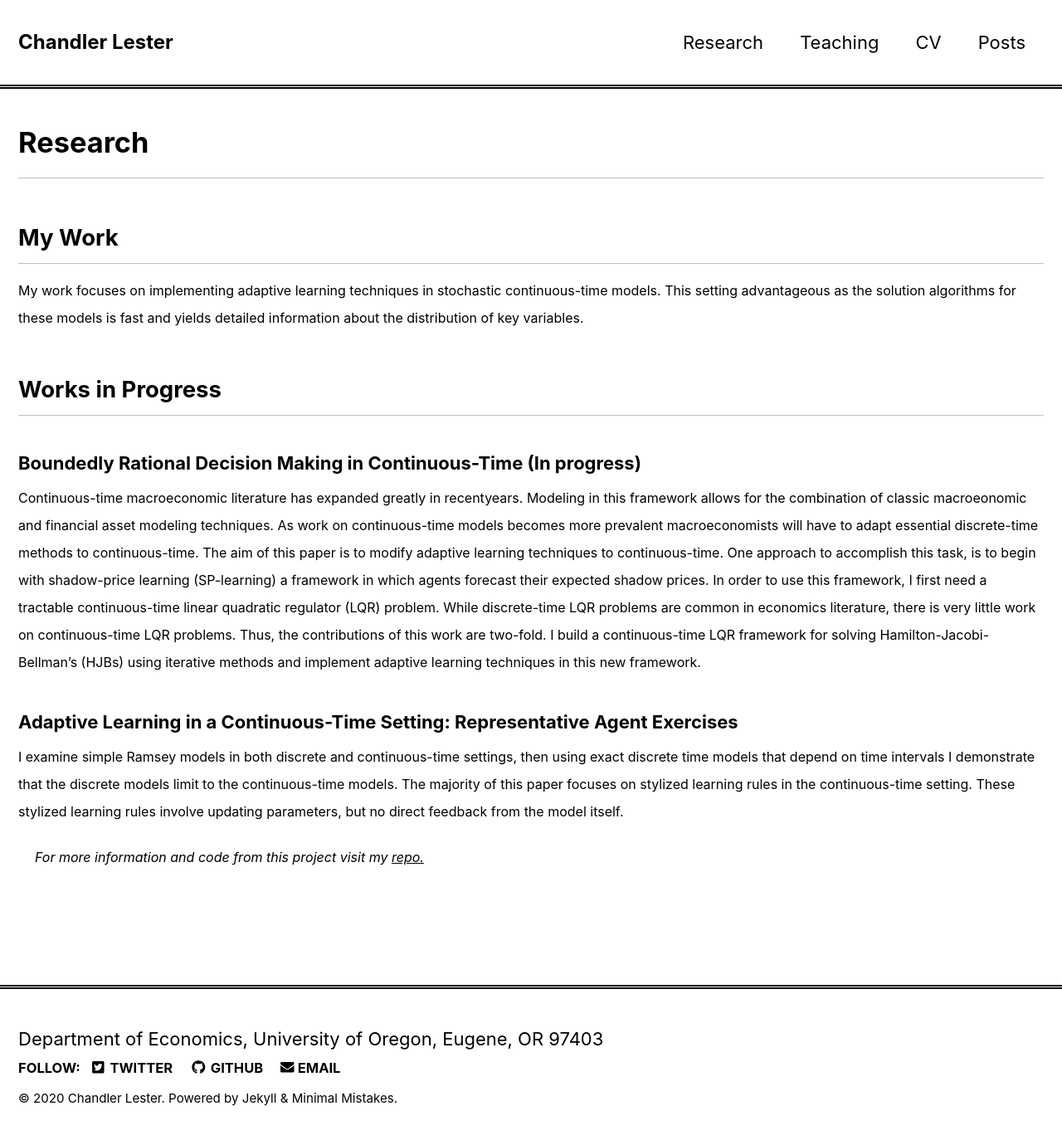
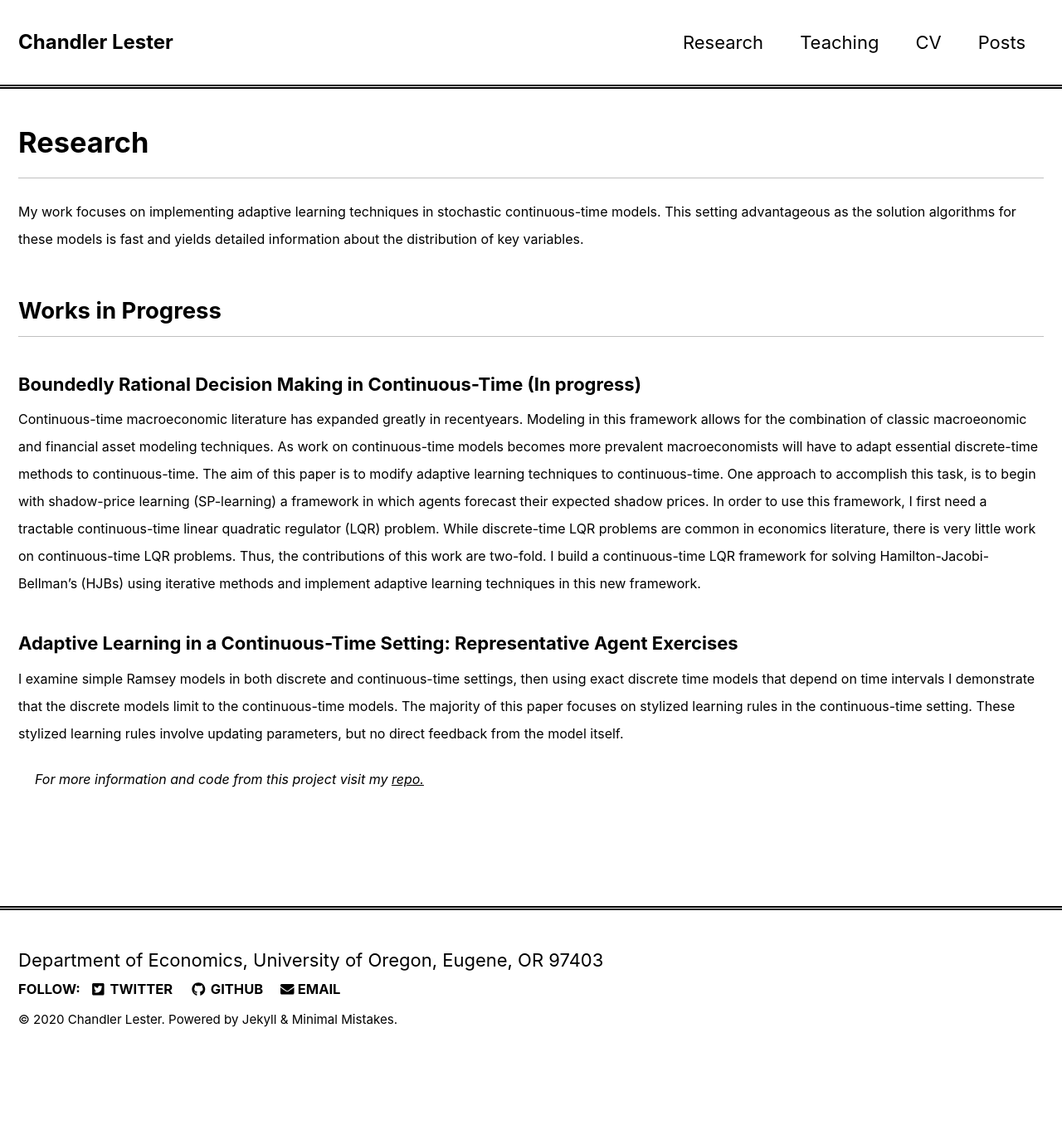
Before and after one commit to mibarnes/chandlerlester.github.io, a Jekyll site: the page built from _pages/research.md, in a window 1280 px wide. Shown: the whole page at 83% size. Built offline with Jekyll 4.4.1, drawn with Linux system fonts in a browser that asks for light colours; nearby versions of some CDN libraries; after the commit the page ends 1285 px from its top, so only the background shows below that.

Commit message:
Update research.md

```diff
--- a/_pages/research.md
+++ b/_pages/research.md
@@ -11,9 +11,6 @@ class: wide
 ---
 # Research
 ---
-
-## My Work
-
 <font size="3">My work focuses on implementing adaptive learning techniques in stochastic continuous-time models.
 
 This setting advantageous as the solution algorithms for these models is fast and yields detailed information about the distribution of key variables. </font>
```
